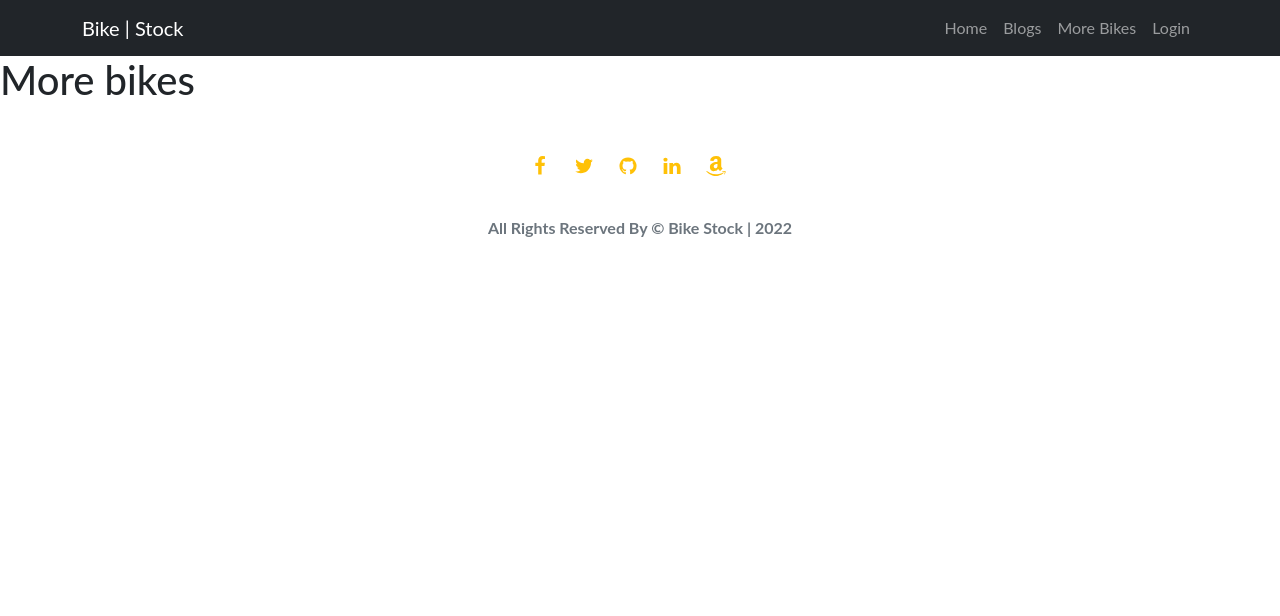
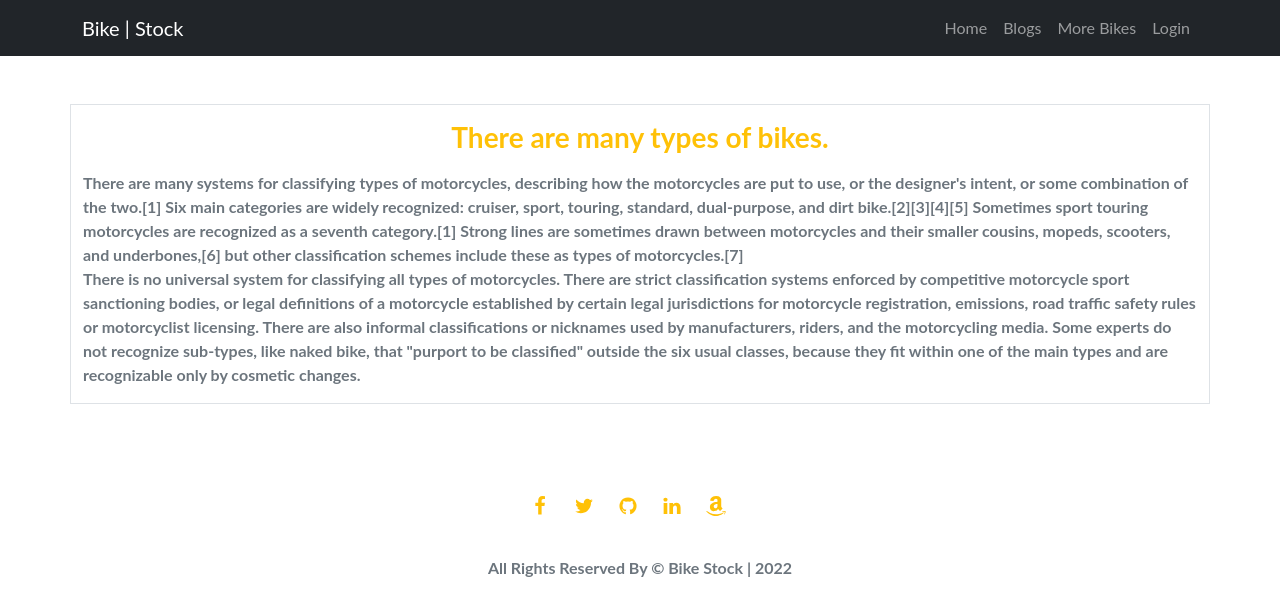
Before and after one commit to shoumikahmed/bike-stock-interactive-website, a React (Create React App) app: page /morebikes in a window 1280 px wide. Shown: the top 616 px of the page. Built offline with nearby package versions, Linux system fonts and the light colour scheme; no server answers.

Commit message:
extra component for navbar is ready

```diff
--- a/src/Pages/Home/MoreBikes/MoreBikes.js
+++ b/src/Pages/Home/MoreBikes/MoreBikes.js
@@ -2,8 +2,11 @@ import React from 'react';
 
 const MoreBikes = () => {
     return (
-        <div>
-            <h1>More bikes</h1>
+        <div className='container my-5 border'>
+            <h3 className='text-center text-warning my-3'><strong>There are many types of bikes.</strong></h3>
+            <p className='text-secondary'><strong>There are many systems for classifying types of motorcycles, describing how the motorcycles are put to use, or the designer's intent, or some combination of the two.[1] Six main categories are widely recognized: cruiser, sport, touring, standard, dual-purpose, and dirt bike.[2][3][4][5] Sometimes sport touring motorcycles are recognized as a seventh category.[1] Strong lines are sometimes drawn between motorcycles and their smaller cousins, mopeds, scooters, and underbones,[6] but other classification schemes include these as types of motorcycles.[7]
+                <br />
+                There is no universal system for classifying all types of motorcycles. There are strict classification systems enforced by competitive motorcycle sport sanctioning bodies, or legal definitions of a motorcycle established by certain legal jurisdictions for motorcycle registration, emissions, road traffic safety rules or motorcyclist licensing. There are also informal classifications or nicknames used by manufacturers, riders, and the motorcycling media. Some experts do not recognize sub-types, like naked bike, that "purport to be classified" outside the six usual classes, because they fit within one of the main types and are recognizable only by cosmetic changes.</strong></p>
         </div>
     );
 };
--- a/src/Pages/Shared/Header/Header.js
+++ b/src/Pages/Shared/Header/Header.js
@@ -27,7 +27,7 @@ const Header = () => {
                         <Nav>
                             <Nav.Link as={Link} to="home">Home</Nav.Link>
                             <Nav.Link as={Link} to="blogs">Blogs</Nav.Link>
-                            <Nav.Link as={Link} to="blogs">More Bikes</Nav.Link>
+                            <Nav.Link as={Link} to="morebikes">More Bikes</Nav.Link>
                             {
                                 user ?
                                     <Link to="/manageinventories">
```
